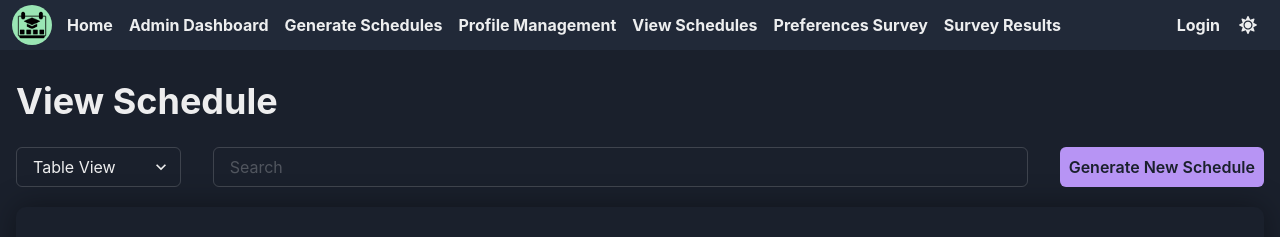
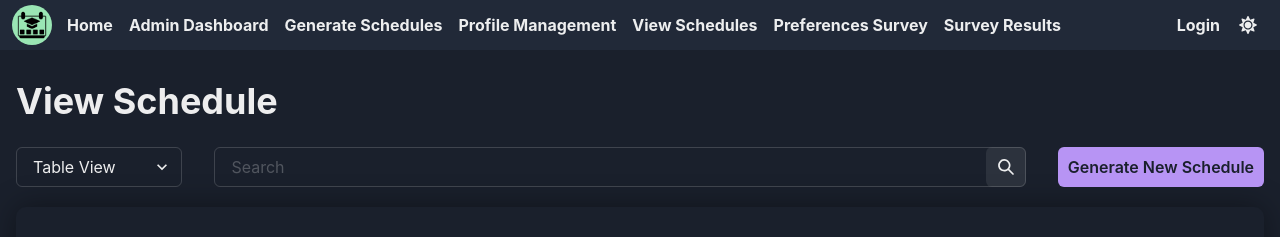
Before and after one commit to SENG499-S22-Company3/frontend, a React (Create React App) app: page /schedule in a window 1280 px wide. Shown: the top 237 px of the page. Built offline with nearby package versions, Linux system fonts and the light colour scheme.

Commit message:
added searchbar as its own component

```diff
--- /dev/null
+++ b/src/components/Schedule/SearchBar.tsx
@@ -0,0 +1,77 @@
+import React, { useState } from "react";
+import { CloseIcon, SearchIcon } from "@chakra-ui/icons";
+import {
+  IconButton,
+  Input,
+  InputGroup,
+  InputRightElement,
+} from "@chakra-ui/react";
+import { Course } from "../../stores/schedule";
+
+interface SearchBarProps {
+  termData: Course[];
+  setScheduleData: (data: Course[]) => void;
+}
+
+export const SearchBar = (props: SearchBarProps) => {
+  const { termData, setScheduleData } = props;
+
+  const [searchInput, setSearchInput] = useState("");
+  const [filtered, setFiltered] = useState("");
+
+  const filterCourses = (clear?: boolean) => {
+    if (searchInput === "" || clear) {
+      setFiltered("");
+      return setScheduleData(termData);
+    }
+
+    //checks if every word of the search exists as an attribute for the course
+    const input = searchInput.toLowerCase().split(" ");
+    const filteredAppointments = termData.filter(
+      ({ meetingTime, ...appointment }) => {
+        let appointmentValues = "";
+        Object.values(appointment).forEach(
+          (value) => (appointmentValues += value.toLowerCase())
+        );
+        for (const word of input) {
+          if (!appointmentValues.includes(word)) {
+            return false;
+          }
+        }
+        return true;
+      }
+    );
+    setFiltered(searchInput);
+    setScheduleData(filteredAppointments);
+  };
+
+  return (
+    <InputGroup marginX="2rem">
+      <Input
+        placeholder="Search"
+        value={searchInput}
+        onChange={(e) => setSearchInput(e.target.value)}
+        onKeyDown={(e) => e.key === "Enter" && filterCourses()}
+      />
+      <InputRightElement>
+        {searchInput !== "" && filtered === searchInput ? (
+          <IconButton
+            aria-label="Clear search"
+            colorScheme={"red"}
+            icon={<CloseIcon />}
+            onClick={() => {
+              setSearchInput("");
+              filterCourses(true);
+            }}
+          />
+        ) : (
+          <IconButton
+            aria-label="Search schedule"
+            icon={<SearchIcon />}
+            onClick={() => filterCourses()}
+          />
+        )}
+      </InputRightElement>
+    </InputGroup>
+  );
+};
--- a/src/pages/Schedule.tsx
+++ b/src/pages/Schedule.tsx
@@ -1,12 +1,5 @@
 import React, { useEffect, useState } from "react";
-import {
-  Button,
-  Container,
-  Flex,
-  Select,
-  Heading,
-  Input,
-} from "@chakra-ui/react";
+import { Button, Container, Flex, Select, Heading } from "@chakra-ui/react";
 import { useNavigate } from "react-router-dom";
 import { Link } from "react-router-dom";
 import { gql, useMutation } from "@apollo/client";
@@ -15,6 +8,7 @@ import { TableView } from "../components/Schedule/TableView";
 import { CalendarView } from "../components/Schedule/CalendarView";
 import mockData from "../mockData.json";
 import { Course } from "../stores/schedule";
+import { SearchBar } from "../components/Schedule/SearchBar";
 
 // These schemas will probably change later, all just example data
 const SUBMIT = gql`
@@ -34,36 +28,13 @@ enum ViewTypes {
 
 export const Schedule = () => {
   const [viewState, setViewState] = useState(ViewTypes.table);
-  const [scheduleState, setScheduleState] = useState<Course[]>(
+  const [scheduleData, setScheduleData] = useState<Course[]>(
     mockData.fallTermCourses
   );
   const [submit, { data, loading, error }] = useMutation(SUBMIT);
 
   const loginState = useLoginStore();
   const navigate = useNavigate();
-
-  const filterCourses = (inputValue: String) => {
-    if (inputValue === "") {
-      return;
-    }
-
-    const input = inputValue.toLowerCase().split(" ");
-    const filteredAppointments = mockData.fallTermCourses.filter(
-      ({ meetingTime, ...appointment }) => {
-        let appointmentValues = "";
-        for (const value of Object.values(appointment)) {
-          appointmentValues += value.toLowerCase();
-        }
-        for (const word of input) {
-          if (!appointmentValues.includes(word)) {
-            return false;
-          }
-        }
-        return true;
-      }
-    );
-    setScheduleState(filteredAppointments);
-  };
 
   useEffect(() => {
     if (loginState.loggedIn) {
@@ -104,10 +75,9 @@ export const Schedule = () => {
             <option value="table">Table View</option>
             <option value="calendar">Calendar View</option>
           </Select>
-          <Input
-            placeholder="Search"
-            marginX="2rem"
-            onChange={(e) => filterCourses(e.target.value)}
+          <SearchBar
+            termData={mockData.fallTermCourses}
+            setScheduleData={setScheduleData}
           />
           <Button
             w="300px"
@@ -129,7 +99,7 @@ export const Schedule = () => {
           <>
             {viewState === ViewTypes.table && <TableView />}
             {viewState === ViewTypes.calendar && (
-              <CalendarView data={scheduleState} />
+              <CalendarView data={scheduleData} />
             )}
           </>
         </Flex>
```
